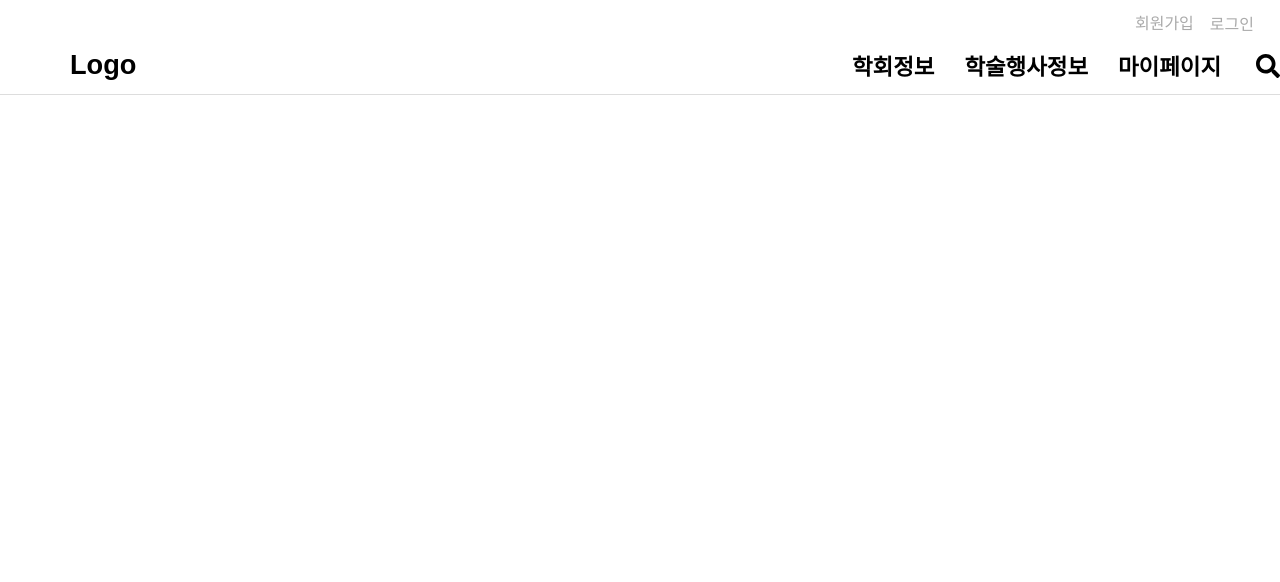
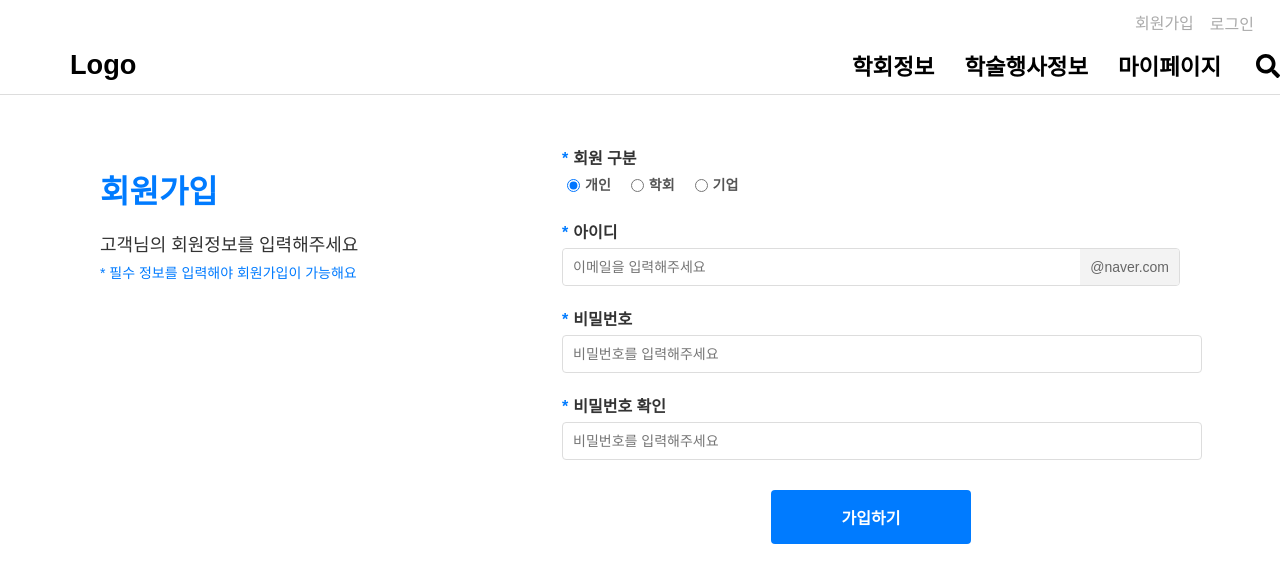
Before and after one commit to jeehyunbang/geniusmaker, a React (Create React App) app in the folder my-app/: page /signup in a window 1280 px wide. Shown: the top 582 px of the page. Built offline with nearby package versions, Linux system fonts and the light colour scheme.

Commit message:
회원가입 연결

```diff
--- a/my-app/src/App.js
+++ b/my-app/src/App.js
@@ -6,6 +6,7 @@ import Conference from './components/Conference';
 import Event from './components/Event';
 import Home from './components/Home';
 import Member from './components/Member';
+import SignupForm from './components/SignupForm'; // 추가
 import LoginModal from './components/LoginModal'; // 추가
 
 function App() {
@@ -47,6 +48,7 @@ function App() {
         <Route path="/conferences" element={<Conference />} />
         <Route path="/events" element={<Event />} />
         <Route path="/members" element={<Member />} />
+        <Route path="/signup" element={<SignupForm />} /> {/* 회원가입 경로 추가 */}
       </Routes>
     </div>
   );
--- a/my-app/src/components/LoginModal.js
+++ b/my-app/src/components/LoginModal.js
@@ -26,7 +26,7 @@ const LoginModal = ({ isOpen, toggleModal }) => {
           <button type="submit" className="custom-login-button">로그인</button>
         </form>
         <div className="custom-extra-links">
-          <a href="#signup" className="custom-left-link">회원가입</a>
+          <a href="/signup" className="custom-left-link">회원가입</a>
           <div className="custom-right-links">
             <a href="#find-password">비밀번호 찾기</a>
           </div>
--- /dev/null
+++ b/my-app/src/components/SignupForm.js
@@ -0,0 +1,110 @@
+import React, { useState } from "react";
+import "../css/SignupForm.css";
+
+export default function SignupForm() {
+  const [userType, setUserType] = useState("개인");
+
+  return (
+    <div className="container">
+      {/* 왼쪽 설명 영역 */}
+      <div className="form-left">
+        <h1 className="title">회원가입</h1>
+        <p className="subtitle">
+          고객님의 회원정보를 입력해주세요
+          <br />
+          <span className="note">
+            <span className="required-star">*</span> 필수 정보를 입력해야 회원가입이 가능해요
+          </span>
+        </p>
+      </div>
+
+      {/* 오른쪽 입력 폼 영역 */}
+      <div className="form-right">
+        <form>
+          {/* 회원 구분 */}
+          <div className="form-group">
+            <label>
+              <span className="required">*</span>회원 구분
+            </label>
+            <div className="radio-group">
+              <label>
+                <input
+                  type="radio"
+                  name="userType"
+                  value="개인"
+                  checked={userType === "개인"}
+                  onChange={(e) => setUserType(e.target.value)}
+                />
+                개인
+              </label>
+              <label>
+                <input
+                  type="radio"
+                  name="userType"
+                  value="학회"
+                  checked={userType === "학회"}
+                  onChange={(e) => setUserType(e.target.value)}
+                />
+                학회
+              </label>
+              <label>
+                <input
+                  type="radio"
+                  name="userType"
+                  value="기업"
+                  checked={userType === "기업"}
+                  onChange={(e) => setUserType(e.target.value)}
+                />
+                기업
+              </label>
+            </div>
+          </div>
+
+          {/* 아이디 */}
+          <div className="form-group">
+            <label>
+              <span className="required">*</span>아이디
+            </label>
+            <div className="input-group">
+              <input
+                type="text"
+                placeholder="이메일을 입력해주세요"
+                className="input-text"
+              />
+              <span className="email-domain">@naver.com</span>
+            </div>
+          </div>
+
+          {/* 비밀번호 */}
+          <div className="form-group">
+            <label>
+              <span className="required">*</span>비밀번호
+            </label>
+            <input
+              type="password"
+              placeholder="비밀번호를 입력해주세요"
+              className="input-text"
+            />
+          </div>
+
+          {/* 비밀번호 확인 */}
+          <div className="form-group">
+            <label>
+              <span className="required">*</span>비밀번호 확인
+            </label>
+            <input
+              type="password"
+              placeholder="비밀번호를 입력해주세요"
+              className="input-text"
+            />
+          </div>
+
+          {/* 가입하기 버튼 */}
+          <button type="submit" className="submit-button">
+            가입하기
+          </button>
+        </form>
+      </div>
+    </div>
+  );
+}
--- /dev/null
+++ b/my-app/src/css/SignupForm.css
@@ -0,0 +1,132 @@
+/* 전체 레이아웃 */
+.container {
+  display: flex;
+  justify-content: space-between; /* 왼쪽과 오른쪽 여백 확보 */
+  align-items: flex-start; /* 위쪽 정렬 */
+  min-height: 100vh;
+  padding: 50px 100px; /* 전체 화면에 적절한 패딩 추가 */
+  background-color: #ffffff;
+  box-sizing: border-box;
+}
+
+/* 왼쪽 설명 영역 */
+.form-left {
+  flex: 1;
+  padding-right: 50px;
+}
+
+.title {
+  font-size: 32px;
+  font-weight: bold;
+  color: #007bff;
+  margin-bottom: 20px;
+}
+
+.subtitle {
+  font-size: 18px;
+  color: #333;
+  margin-bottom: 20px;
+  line-height: 1.5;
+}
+
+.note {
+  font-size: 14px;
+  color: #007bff;
+}
+
+/* 오른쪽 입력 폼 영역 */
+.form-right {
+  flex: 1.5;
+}
+
+.form-group {
+  margin-bottom: 20px;
+}
+
+.form-group label {
+  font-size: 16px;
+  font-weight: bold;
+  color: #333;
+  display: block;
+  margin-bottom: 5px;
+}
+
+.required {
+  color: #007bff;
+  margin-right: 5px;
+  font-weight: bold;
+}
+
+/* 라디오 버튼 그룹 */
+.radio-group {
+  display: flex;
+  gap: 15px;
+}
+
+.radio-group label {
+  font-size: 14px;
+  color: #555;
+  display: flex;
+  align-items: center;
+}
+
+.radio-group input {
+  margin-right: 5px;
+}
+
+/* 입력 필드 */
+.input-group {
+  display: flex;
+  align-items: center;
+  border: 1px solid #ddd;
+  border-radius: 4px;
+  overflow: hidden;
+}
+
+.input-group .input-text {
+  flex-grow: 1;
+  padding: 10px;
+  border: none;
+  outline: none;
+  font-size: 14px;
+}
+
+.input-group .email-domain {
+  padding: 10px;
+  background: #f3f3f3;
+  font-size: 14px;
+  color: #666;
+}
+
+.input-text {
+  width: 100%;
+  padding: 10px;
+  border: 1px solid #ddd;
+  border-radius: 4px;
+  font-size: 14px;
+  outline: none;
+}
+
+.input-text:focus {
+  border-color: #007bff;
+}
+
+/* 가입하기 버튼 */
+.submit-button {
+  width: 200px; /* 버튼 크기 고정 */
+  background: #007bff;
+  color: #fff;
+  font-size: 16px;
+  font-weight: bold;
+  padding: 15px 0;
+  border: none;
+  border-radius: 4px;
+  cursor: pointer;
+  transition: background 0.3s ease;
+  display: block;
+  margin: 30px auto; /* 가운데 정렬 */
+}
+
+.submit-button:hover {
+  background: #0056b3;
+}
```
